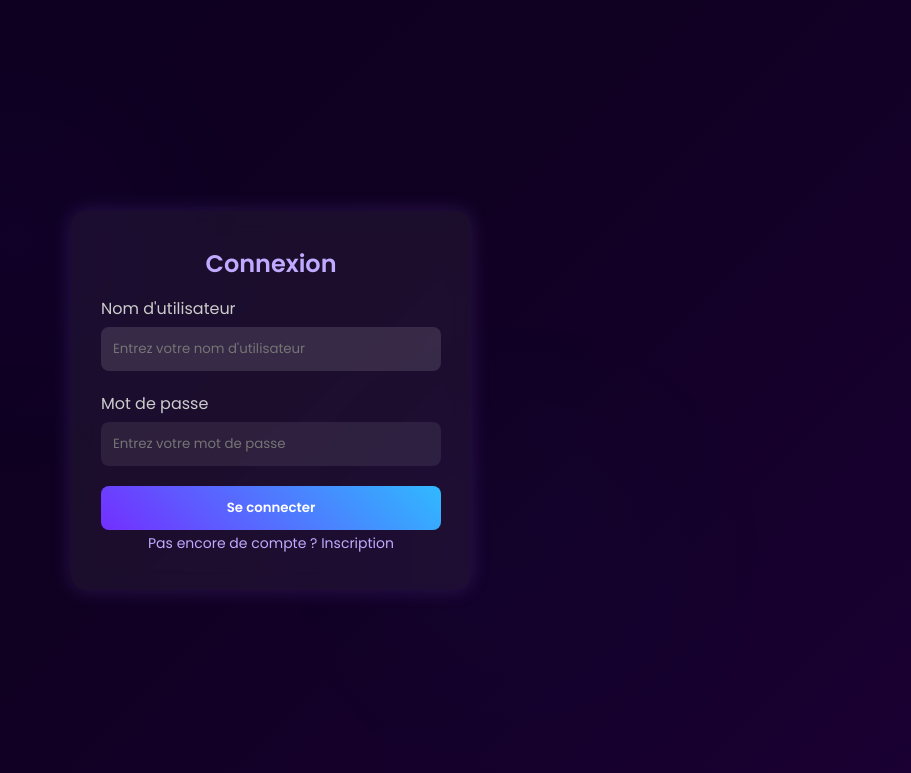
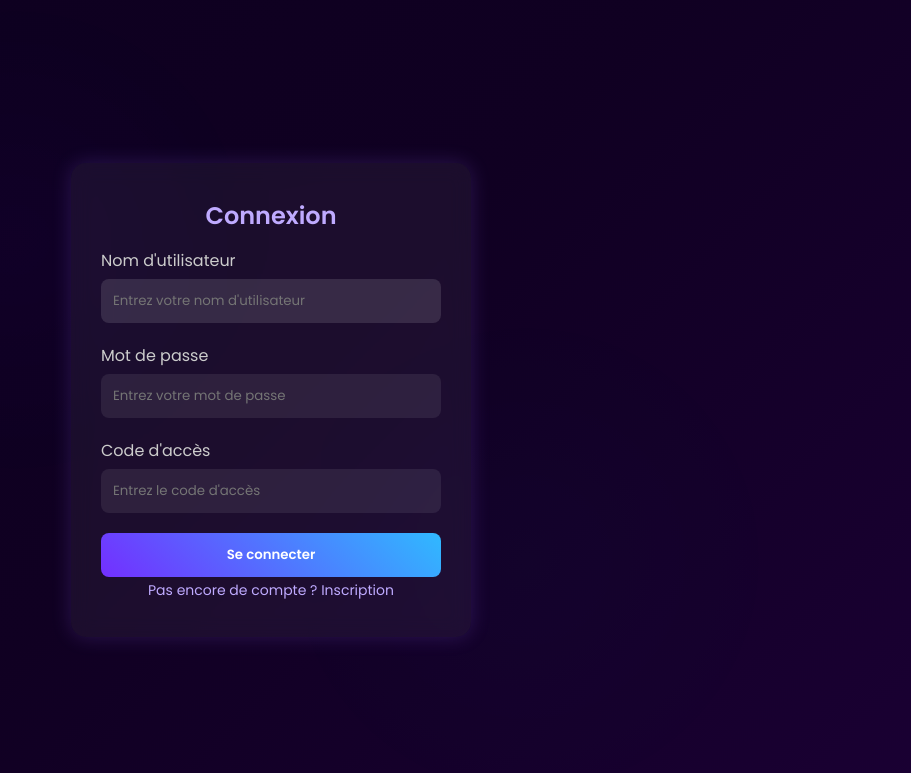
Before and after one commit to brendayologaza4/Robot-trader, a Flask app: page /login in a window 1280 px wide. Shown: the top 773 px of the page, without its empty margins (369-1280 px from the left). Run offline with Flask 3, Linux system fonts and the light colour scheme; some libraries are stand-ins or nearby versions.

Commit message:
Update login.html

```diff
--- a/templates/login.html
+++ b/templates/login.html
@@ -21,6 +21,11 @@
                     <label for="password" class="form-label">Mot de passe</label>
                     <input type="password" id="password" name="password" class="form-input" required autocomplete="current-password" placeholder="Entrez votre mot de passe">
                 </div>
+                <!-- 🔐 NOUVEAU CHAMP ICI -->
+                <div class="mb-3">
+                    <label for="access_code" class="form-label">Code d'accès</label>
+                    <input type="text" id="access_code" name="access_code" class="form-input" required placeholder="Entrez le code d'accès">
+                </div>
                 <button type="submit" class="btn-submit">Se connecter</button>
             </form>
             <div class="text-center mt-3">
```
